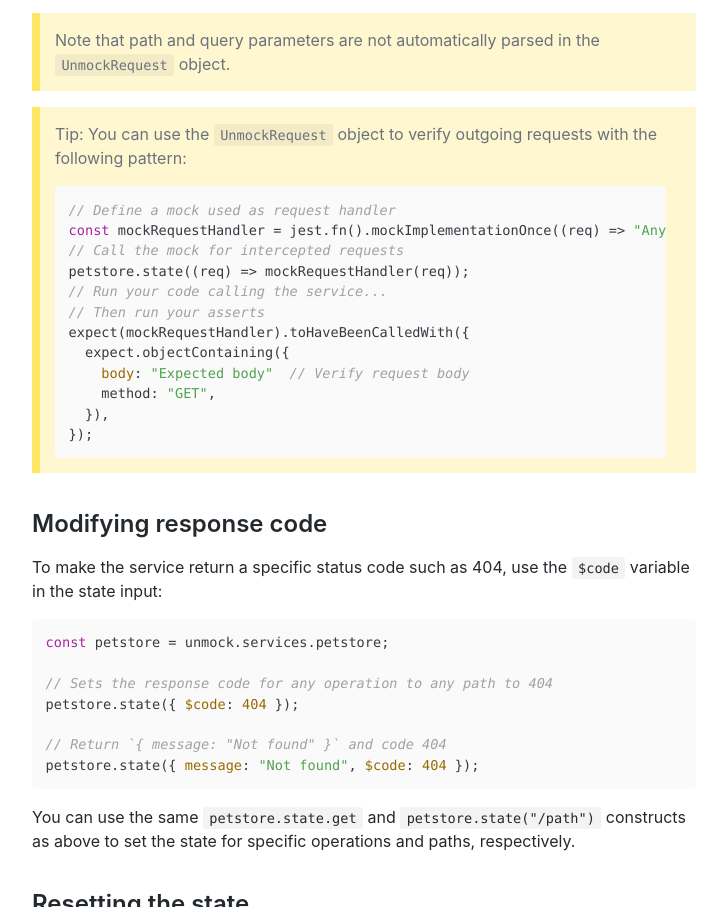
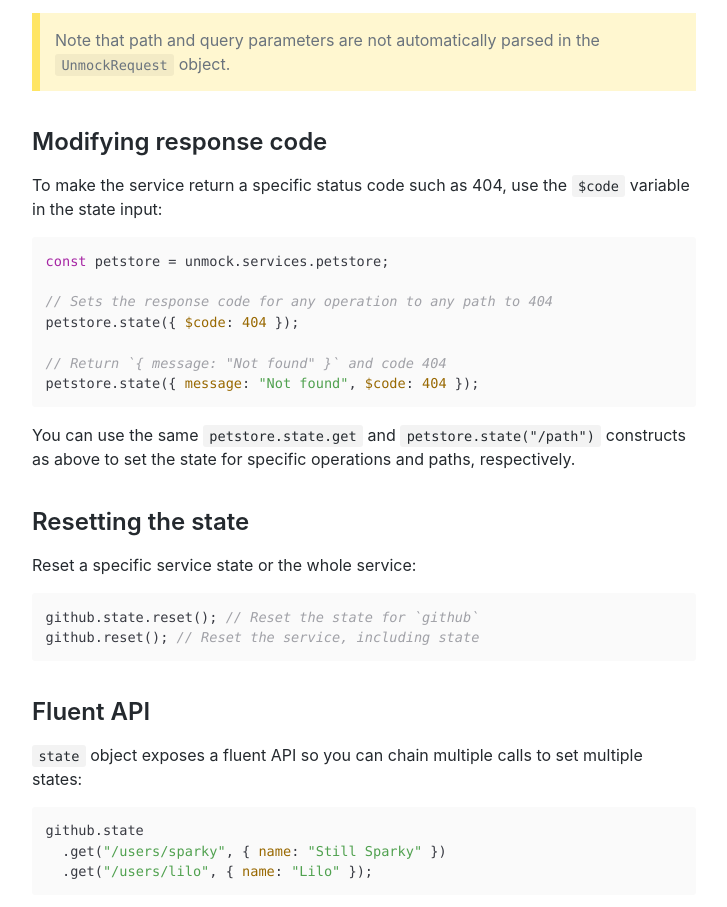
Before and after one commit to meeshkan/unmock.github.io, a plain HTML site: page setting-state.html in a window 1280 px wide. Shown: the part 2556-3463 px from the top of the page, without its empty margins (276-1003 px from the left). Drawn offline with nearby package versions, Linux system fonts and the light colour scheme.

Commit message:
Deploy website
Deploy website version based on 200a03c5118c9b00990e7e5c52fa31caeee50991

```diff
--- a/setting-state.html
+++ b/setting-state.html
@@ -140,22 +140,6 @@ states.github.post(<span class="hljs-string">"/users/*"</span>, <span class="hlj
 <blockquote>
 <p>Note that path and query parameters are not automatically parsed in the <code>UnmockRequest</code> object.</p>
 </blockquote>
-<blockquote>
-<p>Tip: You can use the <code>UnmockRequest</code> object to verify outgoing requests with the following pattern:</p>
-<pre><code class="hljs css language-javascript"><span class="hljs-comment">// Define a mock used as request handler</span>
-<span class="hljs-keyword">const</span> mockRequestHandler = jest.fn().mockImplementationOnce(<span class="hljs-function">(<span class="hljs-params">req</span>) =&gt;</span> <span class="hljs-string">"Any response"</span>);
-<span class="hljs-comment">// Call the mock for intercepted requests</span>
-petstore.state(<span class="hljs-function">(<span class="hljs-params">req</span>) =&gt;</span> mockRequestHandler(req));
-<span class="hljs-comment">// Run your code calling the service...</span>
-<span class="hljs-comment">// Then run your asserts</span>
-expect(mockRequestHandler).toHaveBeenCalledWith({
-  expect.objectContaining({
-    <span class="hljs-attr">body</span>: <span class="hljs-string">"Expected body"</span>  <span class="hljs-comment">// Verify request body</span>
-    method: <span class="hljs-string">"GET"</span>,
-  }),
-});
-</code></pre>
-</blockquote>
 <h2><a class="anchor" aria-hidden="true" id="modifying-response-code"></a><a href="#modifying-response-code" aria-hidden="true" class="hash-link"><svg class="hash-link-icon" aria-hidden="true" height="16" version="1.1" viewBox="0 0 16 16" width="16"><path fill-rule="evenodd" d="M4 9h1v1H4c-1.5 0-3-1.69-3-3.5S2.55 3 4 3h4c1.45 0 3 1.69 3 3.5 0 1.41-.91 2.72-2 3.25V8.59c.58-.45 1-1.27 1-2.09C10 5.22 8.98 4 8 4H4c-.98 0-2 1.22-2 2.5S3 9 4 9zm9-3h-1v1h1c1 0 2 1.22 2 2.5S13.98 12 13 12H9c-.98 0-2-1.22-2-2.5 0-.83.42-1.64 1-2.09V6.25c-1.09.53-2 1.84-2 3.25C6 11.31 7.55 13 9 13h4c1.45 0 3-1.69 3-3.5S14.5 6 13 6z"></path></svg></a>Modifying response code</h2>
 <p>To make the service return a specific status code such as 404, use the <code>$code</code> variable in the state input:</p>
 <pre><code class="hljs css language-javascript"><span class="hljs-keyword">const</span> petstore = unmock.services.petstore;
```
Also changed, not shown: setting-state/index.html (+0 -16 lines).
